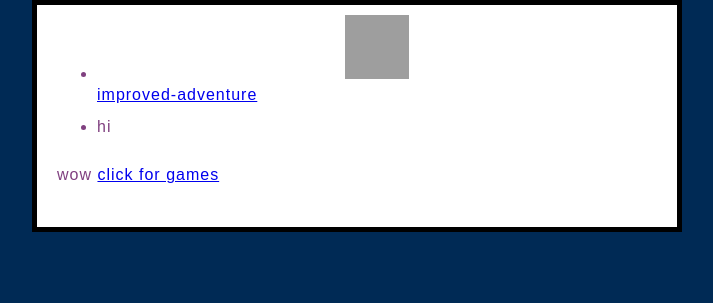
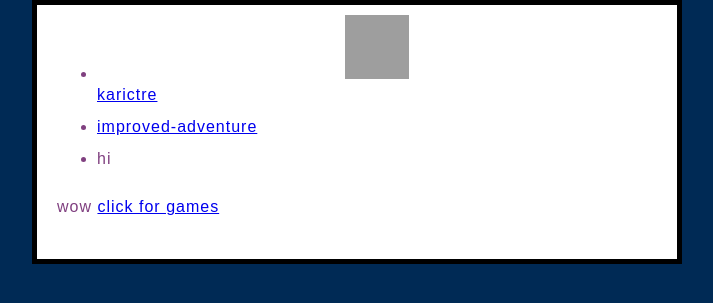
Before and after one commit to karictre/improved-adventure, a Jekyll site: the page built from index.html, in a window 1280 px wide. Shown: the top 303 px of the page, without its empty margins (283-996 px from the left). Built offline with Jekyll 4.4.1, drawn with Linux system fonts in a browser that asks for light colours; grey boxes are pictures that could not be loaded.

Commit message:
Update default.html

```diff
--- a/_layouts/default.html
+++ b/_layouts/default.html
@@ -8,7 +8,8 @@
   <body>
      <nav>
        <ul>
-         <li><a href="../"><img src="https://avatars.githubusercontent.com/u/212656344?v=4&size=64" alt="logo"> improved-adventure</a></li>
+         <li><a href="/"><img src="https://avatars.githubusercontent.com/u/212656344?v=4&size=64" alt="logo"> karictre</a></li>
+         <li><a href="{{ site.baseurl }}"> improved-adventure</a></li>
          <li>hi</li>
        </ul>
      </nav>
```
